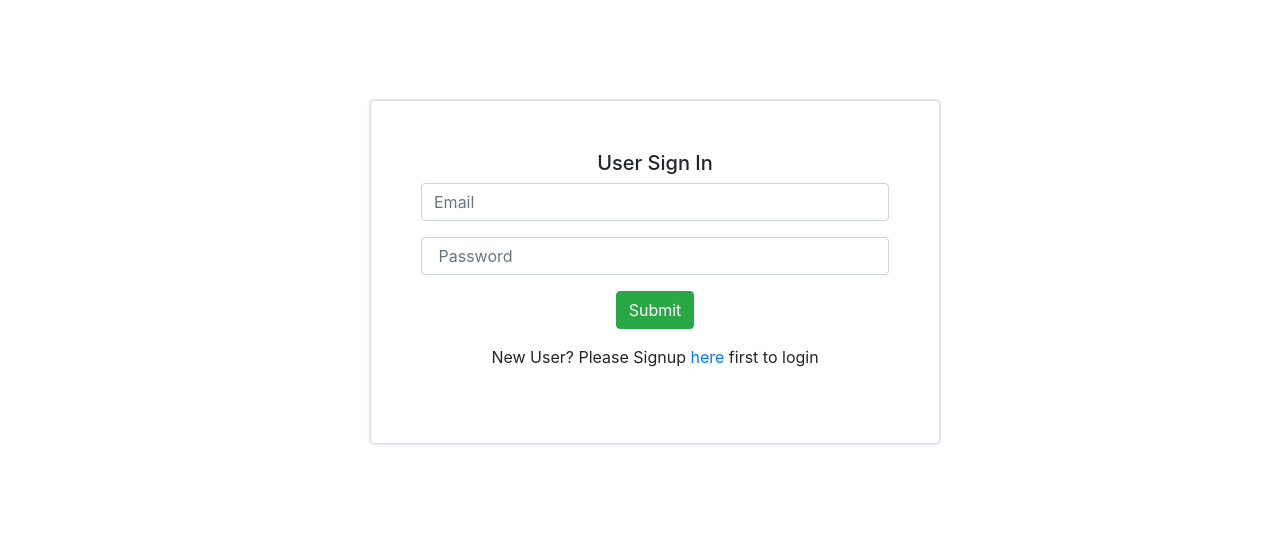
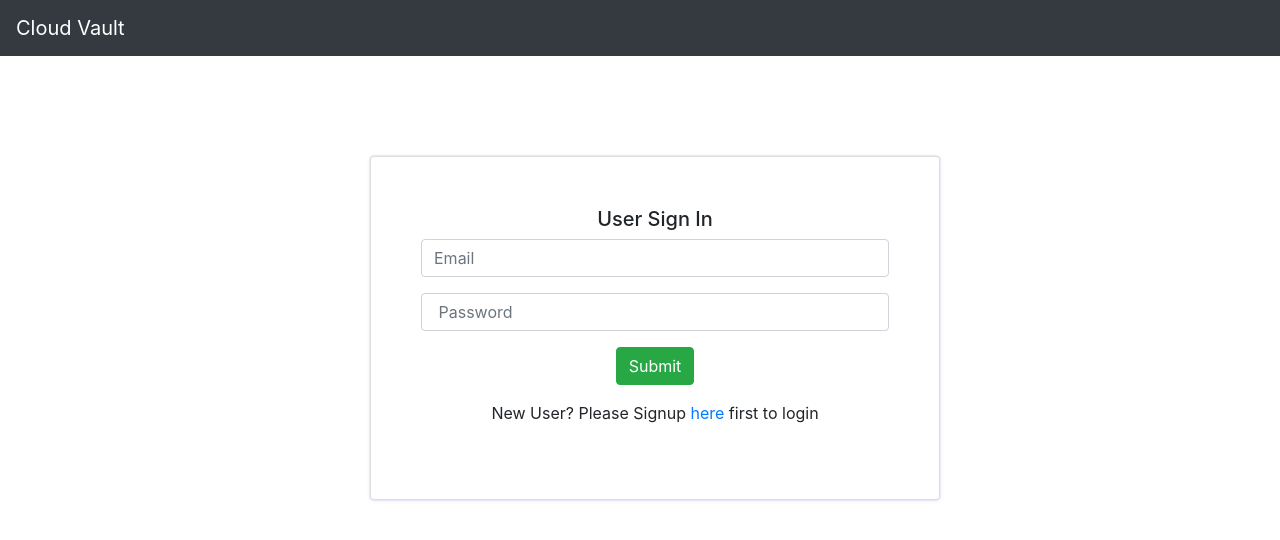
Before and after one commit to kamireddym28/Cloud_Vault, a React (Create React App) app in the folder react-view/: page /usersignin in a window 1280 px wide. Shown: the top 540 px of the page. Built offline with nearby package versions, Linux system fonts and the light colour scheme.

Commit message:
more styles

```diff
--- a/react-view/src/components/AdminDashboard.js
+++ b/react-view/src/components/AdminDashboard.js
@@ -92,7 +92,7 @@ export class AdminDashboard extends Component{
                 <Table striped bordered hover>
                     <thead>
                         <tr>
-                        <th>File name</th>  <th>File Description</th>  <th>Date uploaded</th> <th>Date modified</th> <th>User name</th>
+                         <th>File name</th>  <th>File Description</th>  <th>Date uploaded</th> <th>Date modified</th> <th>User name</th>
                         </tr>
                     </thead>
                     <tbody>
--- a/react-view/src/components/AdminSignin.js
+++ b/react-view/src/components/AdminSignin.js
@@ -57,9 +57,9 @@ export class AdminSignin extends Component{
         }
         return(
             <div>
-            {/* <Navbar bg="dark" variant="dark" sticky="top">
-               <Navbar.Brand>File Manager</Navbar.Brand>
-        </Navbar>*/}
+            <Navbar bg="dark" variant="dark" sticky="top">
+               <Navbar.Brand>Cloud Vault</Navbar.Brand>
+           </Navbar>
             <Container>
             {redirectTo}
                 <Row className="adminpanel">
--- a/react-view/src/components/AdminSignup.js
+++ b/react-view/src/components/AdminSignup.js
@@ -64,9 +64,9 @@ export class AdminSignup extends Component{
     render(){
         return(
             <div>
-            {/* <Navbar bg="dark" variant="dark" sticky="top">
-               <Navbar.Brand>File Manager</Navbar.Brand>
-        </Navbar>*/}
+            <Navbar bg="dark" variant="dark" sticky="top">
+               <Navbar.Brand>Cloud Vault</Navbar.Brand>
+            </Navbar>
             <Container>
                 <Row className="adminpanel">
                     <Col xs={6}  className="card admincard">
--- a/react-view/src/components/UserDashboard.js
+++ b/react-view/src/components/UserDashboard.js
@@ -71,6 +71,7 @@ export class UserDashboard extends Component{
                 tdMarkup.push(<td>{file.filedescription}</td>)
                 tdMarkup.push(<td>{file.dateuploaded}</td>)
                 tdMarkup.push(<td>{file.datemodified}</td>)
+                tdMarkup.push(<td>{file.firstname+" "+file.lastname}</td>)
                 tdMarkup.push(<td><UserFileUpdate fileid={file.fileid} bucketFileName={file.bucketFileName}/></td>)
                 tdMarkup.push(<td><a href = {download_url} target="_blank"><Button>Download</Button></a></td>)
                 tdMarkup.push(<td><Button onClick={()=>this.deleteFile(file.fileid, file.bucketFileName)}>DeleteFile</Button></td>)
@@ -96,7 +97,7 @@ export class UserDashboard extends Component{
                 <Table striped bordered hover>
                     <thead>
                         <tr>
-                        <th>First Name</th> <th>Last Name</th><th>File name</th>  <th>File Description</th>  <th>Date uploaded</th> <th>Date modified</th>
+                        <th>File name</th>  <th>File Description</th>  <th>Date uploaded</th> <th>Date modified</th> <th>User name</th>
                         </tr>
                     </thead>
                     <tbody>
@@ -122,6 +123,7 @@ export class UserDashboard extends Component{
         }
         let firstname = localStorage.getItem("firstname")
         let lastname = localStorage.getItem("lastname")
+        console.log(firstname+" "+lastname)
 
     return (
         <div>
@@ -129,7 +131,7 @@ export class UserDashboard extends Component{
         <Navbar.Brand>User Dashboard</Navbar.Brand>
         <Navbar.Brand style={{marginLeft:"auto"}}>{firstname+" "+lastname}</Navbar.Brand>
         &nbsp;&nbsp;&nbsp;
-        <Navbar.Brand><a onClick={()=>this.logoff()}>Logoff</a></Navbar.Brand>
+        <Navbar.Brand><a onClick={()=>this.logoff()}>Logout</a></Navbar.Brand>
         </Navbar>
         <Container>
             {redirectTo}
--- a/react-view/src/components/UserSignin.js
+++ b/react-view/src/components/UserSignin.js
@@ -57,12 +57,11 @@ export class UserSignin extends Component{
         }
         return(
             <div>
-            {/* <Navbar bg="dark" variant="dark" sticky="top">
-               <Navbar.Brand>File Manager</Navbar.Brand>
-        </Navbar>*/}
+             <Navbar bg="dark" variant="dark" sticky="top">
+               <Navbar.Brand>Cloud Vault</Navbar.Brand>
+           </Navbar>
             <Container>
             {redirectTo}
-                {Header}
                 <Row className="userpanel">
                     <Col xs={6} className="card usercard">
                         <h5 id="SignInText">User Sign In</h5>
--- a/react-view/src/components/UserSignup.js
+++ b/react-view/src/components/UserSignup.js
@@ -64,11 +64,10 @@ export class UserSignup extends Component{
     render(){
         return(
             <div>
-           {/* <Navbar bg="dark" variant="dark" sticky="top">
-               <Navbar.Brand>File Manager</Navbar.Brand>
-        </Navbar>*/}
+           <Navbar bg="dark" variant="dark" sticky="top">
+               <Navbar.Brand>Cloud Vault</Navbar.Brand>
+            </Navbar>
             <Container>
-                {Header}
                 <Row className="userpanel">
                     <Col xs={6}  className="card usercard">
                         <h5> User Signup</h5>
--- a/react-view/src/components/utils.js
+++ b/react-view/src/components/utils.js
@@ -1,5 +1,5 @@
 const urls = {
-    // backendURL : "http://localhost:8080"
-    backendURL: "http://cloud-vault-dev.us-east-2.elasticbeanstalk.com"
+    backendURL : "http://localhost:8080"
+    //backendURL: "http://cloud-vault-dev.us-east-2.elasticbeanstalk.com"
 }
 export default urls
```
Lines whose indentation alone changed are shown as unchanged.
